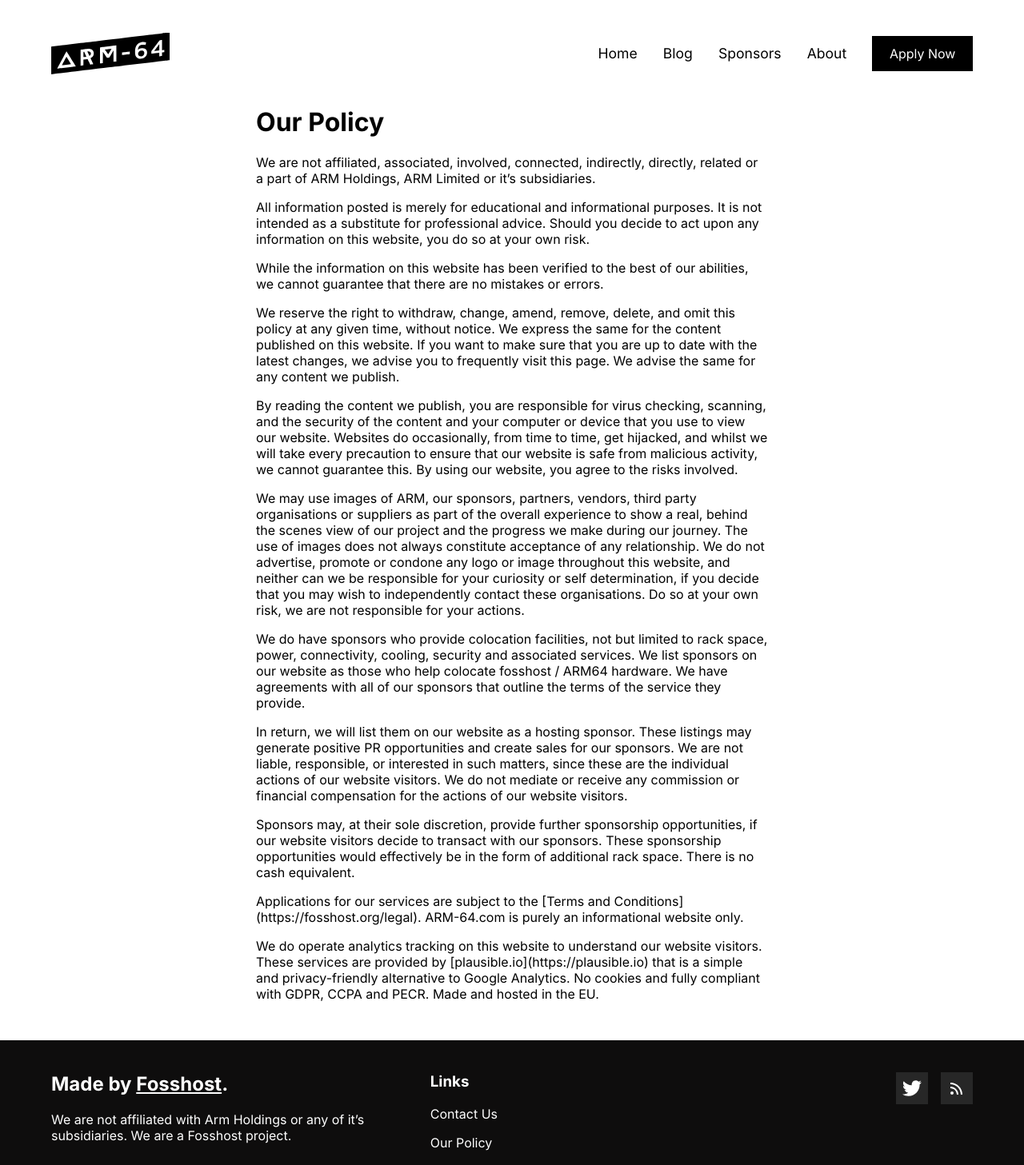
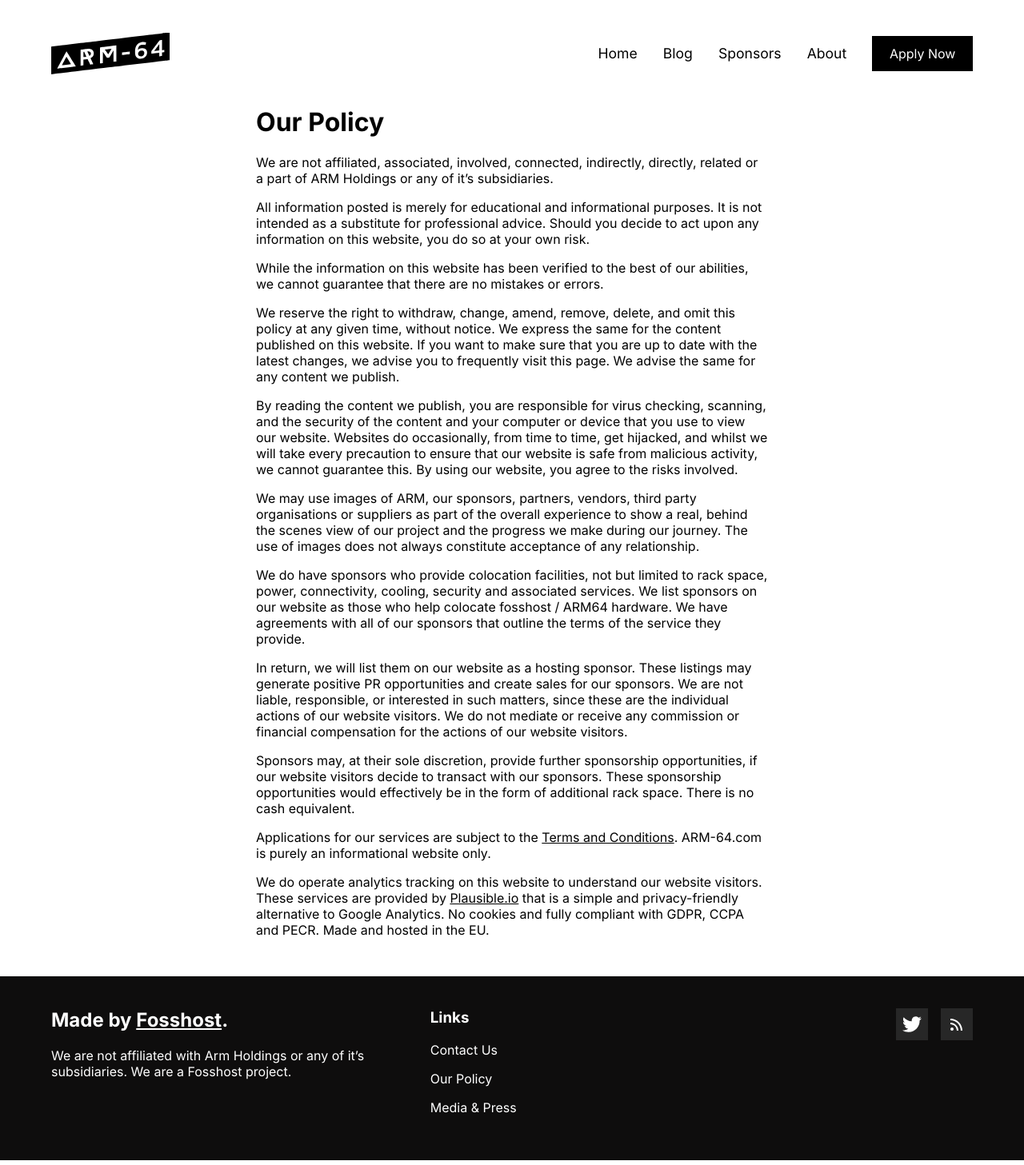
Before and after one commit to fosshostorg/aarch64.com, a Next.js app: page /policy in a window 1280 px wide. Shown: the top 1457 px of the page at 80% size. Built offline with nearby package versions, Linux system fonts and the light colour scheme.

Commit message:
Update policy.tsx

```diff
--- a/pages/policy.tsx
+++ b/pages/policy.tsx
@@ -9,7 +9,7 @@
       <h1>Our Policy</h1>
       <p>
         We are not affiliated, associated, involved, connected, indirectly,
-        directly, related or a part of ARM Holdings, ARM Limited or it’s
+        directly, related or a part of ARM Holdings or any of it’s
         subsidiaries.
       </p>
       <p>
@@ -42,11 +42,7 @@
         organisations or suppliers as part of the overall experience to show a
         real, behind the scenes view of our project and the progress we make
         during our journey. The use of images does not always constitute
-        acceptance of any relationship. We do not advertise, promote or condone
-        any logo or image throughout this website, and neither can we be
-        responsible for your curiosity or self determination, if you decide that
-        you may wish to independently contact these organisations. Do so at your
-        own risk, we are not responsible for your actions.
+        acceptance of any relationship.
       </p>
       <p>
         We do have sponsors who provide colocation facilities, not but limited
@@ -70,12 +66,12 @@
         form of additional rack space. There is no cash equivalent.
       </p>
       <p>
-        Applications for our services are subject to the [Terms and Conditions](https://fosshost.org/legal).
+        Applications for our services are subject to the <a href="https://fosshost.org/legal">Terms and Conditions</a>.
         ARM-64.com is purely an informational website only.
       </p>
       <p>
         We do operate analytics tracking on this website to understand our
-        website visitors. These services are provided by [plausible.io](https://plausible.io) that is a simple and
+        website visitors. These services are provided by <a href="https://plausible.io">Plausible.io</a> that is a simple and
         privacy-friendly alternative to Google Analytics. No cookies and fully
         compliant with GDPR, CCPA and PECR. Made and hosted in the EU.
       </p>
```
